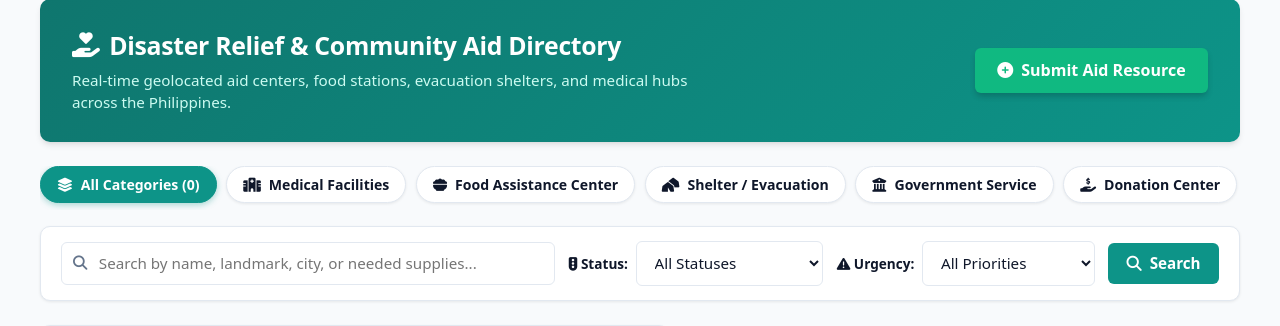
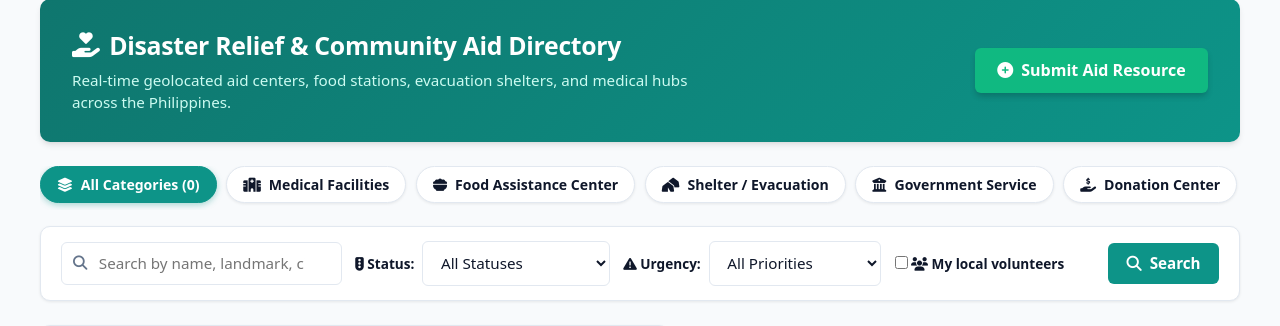
Before and after one commit to DanielMarkA/AyudaMap, a Django app: page / in a window 1280 px wide. Shown: the part 91-417 px from the top of the page. Run offline with Django 5.2, Linux system fonts and the light colour scheme; the visitor is signed in with stand-in values (Sample User, id 1); data comes from the database, SQL or seed files in the repository; data that the repository does not hold is empty.

Commit message:
feat(home): add local volunteer filter to resource search and update documentation

```diff
--- a/apps/home/views.py
+++ b/apps/home/views.py
@@ -1,5 +1,5 @@
 import json
-from django.db.models import Q, F, Count, Sum
+from django.db.models import Q, F, Count, Sum, Subquery
 from django.shortcuts import render, redirect, get_object_or_404
 from django.contrib.auth.decorators import login_required
 from django.contrib import messages
@@ -7,6 +7,7 @@ from django.db.models import Q, F
 from django.views.decorators.http import require_POST
 from .models import Resource, ResourceStatusLog
 from .forms import ResourceForm
+from apps.profile.models import Profile
 
 
 @login_required
@@ -14,6 +15,7 @@ def home_view(request):
     query = request.GET.get('q', '').strip()
     selected_status = request.GET.get('status', '').strip()
     selected_urgency = request.GET.get('urgency', '').strip()
+    local_volunteers = request.GET.get('local_volunteers', '').strip()
 
     if 'category' in request.GET:
         selected_category = request.GET.get('category', '').strip()
@@ -36,6 +38,12 @@ def home_view(request):
         resources = resources.filter(status=selected_status)
     if selected_urgency:
         resources = resources.filter(urgency_level=selected_urgency)
+    if local_volunteers:
+        local_volunteer_ids = Profile.objects.filter(
+            is_volunteer=True,
+            city=request.user.profile.city,
+        ).values('user')
+        resources = resources.filter(created_by__in=Subquery(local_volunteer_ids))
 
     map_data = []
     for r in resources:
@@ -73,6 +81,7 @@ def home_view(request):
         'selected_category': selected_category,
         'selected_status': selected_status,
         'selected_urgency': selected_urgency,
+        'local_volunteers': local_volunteers,
         'categories': Resource.CATEGORY_CHOICES,
         'statuses': Resource.STATUS_CHOICES,
         'urgencies': Resource.URGENCY_CHOICES,
--- a/templates/home/home.html
+++ b/templates/home/home.html
@@ -97,11 +97,19 @@
                 </select>
             </div>
 
+            <div class="status-select-wrapper">
+                <label for="localVolunteersSelect" title="Show only sites reported by volunteers in your city">
+                    <input type="checkbox" name="local_volunteers" id="localVolunteersSelect" value="1"
+                           {% if local_volunteers %}checked{% endif %} onchange="this.form.submit()">
+                    <i class="fa-solid fa-users"></i> My local volunteers
+                </label>
+            </div>
+
             <button type="submit" class="btn btn-primary btn-search">
                 <i class="fa-solid fa-magnifying-glass"></i> Search
             </button>
 
-            {% if query or selected_category or selected_status or selected_urgency %}
+            {% if query or selected_category or selected_status or selected_urgency or local_volunteers %}
                 <a href="{% url 'home:home' %}" class="btn btn-secondary btn-reset" title="Reset all filters">
                     <i class="fa-solid fa-rotate-left"></i> Reset
                 </a>
```
Also changed, not shown: docs/ARCHITECTURE.md (+0 -1 lines), docs/TESTING.md (+2 -2 lines), README.md.
